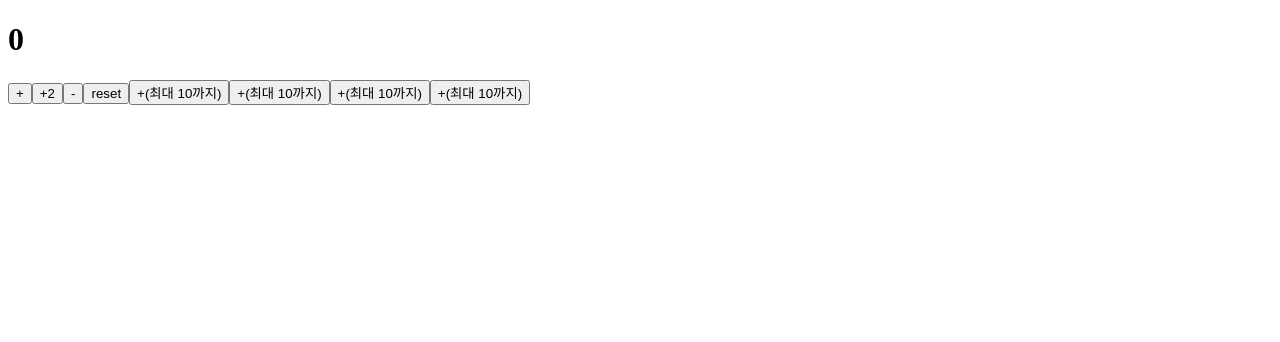
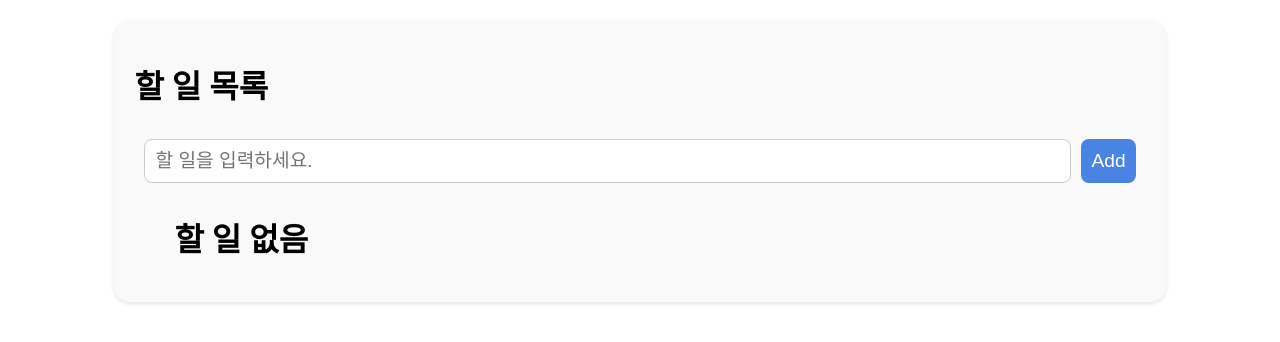
Before and after one commit to rlagydlf/Programming_3202, a React (Vite) app: page / in a window 1280 px wide. Shown: the top 342 px of the page. Built offline with nearby package versions, Linux system fonts and the light colour scheme.

Commit message:
TodoListApp show Todos

```diff
--- a/src/CounterApp.jsx
+++ b/src/CounterApp.jsx
@@ -1,21 +1,24 @@
 import { useState } from 'react'
-import reactLogo from './assets/react.svg'
-import viteLogo from './assets/vite.svg'
-import heroImg from './assets/hero.png'
+// import reactLogo from './assets/react.svg'
+// import viteLogo from './assets/vite.svg'
+// import heroImg from './assets/hero.png'
 // import './App.css'
 
 function CounterApp() {
-  // count: 이전 또는 현재 값. setCount(): count 값 변경 함수. 반드시 이걸 거쳐야 함
+
+  //count : 이전 또는 현재 값. setCount() : count 값을 변경하는 함수, 반드시 이걸 거쳐야 함
   const [count, setCount] = useState(0)
   function plusMax10() {
    setCount((count) => {
-      if (count < 10) {
-        return count + 1
-      }
-      return count
+    if (count +1 >= 10) return 10;
+        return count + 1;
     })
   }
 
+  //
+  {/*
+
+  */}
 
   return (
     <>
@@ -23,24 +26,33 @@ function CounterApp() {
       <button onClick={() => setCount((count) => count + 1)}>+</button>
       <button onClick={() => setCount((count) => count + 2)}>+2</button>
       <button onClick={() => setCount((count) => count - 1)}>-</button>
-      <button onClick={() => setCount(0)}>reset</button>
+
+      <button onClick={() => setCount((count) => Math.min(count + 1, 10))}>+(최대10까지)</button>
       <button onClick={() => setCount((count) => {
-        if (count < 10) {
-          return count + 1
+        if (count +1 >= 10) return 10;
+        return count + 1;
+      })
+      }>+(최대10까지)</button>
+      <button onClick={() => setCount(0)}>Reset</button>
+      <button onClick={() => setCount((count) => plusMax10())}>+(최대10까지)</button>
+      {/* <button onClick={() => setCount((count) => count +1 >= 10 ? 10 : count + 1)}>+(최대10까지)</button> */}
+
+      {/* <button onClick={setCount(0)}>Reset</button>
+      : onClick 이벤트 핸들러에 setCount(0) 함수를 직접 호출하는 것은 잘못된 방식입니다.
+      이렇게 하면 컴포넌트가 렌더링될 때마다 setCount(0)이 실행되어 count가 항상 0으로 초기화됩니다.
+      대신, onClick 이벤트 핸들러에 함수를 전달해야 합니다. 예를 들어, onClick={() => setCount(0)}와 같이 작성하면 버튼이 클릭될 때만 setCount(0)이 실행되어 count가 0으로 초기화됩10다.
+      */
       }
-        return count
-      })}>+(최대 10까지)</button>
-      <button onClick={() => setCount((count) => count < 10 ? count + 1 : count)}>+(최대 10까지)</button>
-      <button onClick={() => setCount((count) => Math.min(count + 1, 10))}>+(최대 10까지)</button>
-      <button onClick={() => plusMax10()}>+(최대 10까지)</button>
-      {/* {<button
+
+
+       {/* <button
           className="counter"
-        onClick={() => setCount((count) => count + 1)} // JS 함수호출X; 함수정의O
+          onClick={() => setCount((count) => count + 1)} // JS 함수 호출X; 함수정의O
         >
           Count is {count}
-      </button>} */}
+        </button> */}
     </>
   )
 }
 
-export default CounterApp
+export default CounterApp;
--- /dev/null
+++ b/src/TodoListApp.css
@@ -0,0 +1,68 @@
+.todo {
+    width: max(80%, 400px);; /*최소: 400px*/
+    margin: 20px auto; /*20px: 위아래 auto: 가운데 정렬*/
+    padding: 20px;
+    background-color: #f9f9f9;
+    border-radius: 16px;
+    box-shadow: 0 2px 4px rgb(0, 0, 0, 0.1);
+}
+
+.todo__form {
+    display: flex;
+    padding: 10px;
+    margin-bottom: 10px;
+}
+
+.todo__input {
+    padding: 10px;
+    font-size: 1.2em;
+    border: 1px solid #ccc;
+    border-radius: 8px;
+    margin-right: 10px;
+    flex: 1; /*flex 공간의 나머지 여백만큼 늘리자*/
+}
+
+.todo__button {
+    padding: 10px;
+    border: none;
+    border-radius: 8px;
+    cursor: pointer; /* 마우스 커서가 버튼 위에 있을 때 포인터로 변경 */
+    font-size: 1.2em;
+    color: white;
+}
+
+.todo__button--add {
+    background-color: #4984e4;
+}
+
+.todo__item {
+    display: flex;
+    align-items: center; /* 높이 가운데 정렬*/
+    justify-content: space-between;
+    padding: 10px;
+    border-bottom: 1px solid #eee;
+    gap: 10px; /*flex된 item 사이의 여백*/
+}
+
+.todo__check {
+    width: 20px;
+    height: 20px;
+    cursor: pointer;
+    accent-color: #999; /* 체크한 배경색: 눈에 안 띄게, 체크박스 색상 변경 */
+}
+
+.todo__label {
+    flex: 1; /*flex 공간의 나머지 여백만큼 늘리자*/
+    margin-left: 10px;
+    font-size: 1.2em;
+}
+.todo__button--edit,
+.todo__button--delete{
+    font-size: 0.8em;
+}
+.todo__item--complete .todo__label{
+    text-decoration : line-through;
+    color : #999
+}
+/* A > B : A바로 아래 자식 B
+A B : A 아래 자손 B  */
--- /dev/null
+++ b/src/TodoListApp.jsx
@@ -0,0 +1,40 @@
+import { useState } from 'react';
+import './TodoListApp.css';
+import Button from './components/Button.jsx';
+import Checkbox from './components/Checkbox.jsx';
+import TodoItemEmpty from './components/TodoItemEmpty.jsx';
+import TodoHeader from './components/TodoHeader.jsx';
+import TodoAdder from './components/TodoAdder.jsx';
+import TodoItem from './components/TodoItem.jsx';
+import TodoList from './components/TodoList.jsx';
+
+class Todo{
+  constructor(id, text, isCompleted){
+    this.id = id;
+    this.text = text;
+    this.isCompleted = isCompleted;
+
+  }
+}
+
+function TodoListApp() {
+  const [todos, setTodos] = useState([]);
+  function addTodo(text){
+    //이전 todos에 newTodo 만들어서 추가하자 -> 그것을 setTodos() 하자
+    setTodos((todos)=>[...todos,
+       new Todo(Date.now(),
+       text, false)]);
+
+
+  }
+  return (
+    <div className="todo">
+      <TodoHeader />
+      <TodoAdder addTodo={addTodo} />
+      <TodoList todos={todos} />
+    </div>
+  )
+}
+
+//자바스크립트에는 for가 있어서 for가 아닌 htmlFor를 사용한다.
+export default TodoListApp;
--- /dev/null
+++ b/src/components/Button.jsx
@@ -0,0 +1,13 @@
+function Button(props){
+    const {children, ...rest} = props;
+    return (
+        <button {...rest}>{children}</button>
+    )
+
+}
+export default Button;
+
+
+// props.className = "todo__button todo__button--add"
+// props.type = "submit"
+// props.children = "Add"
--- /dev/null
+++ b/src/components/Checkbox.jsx
@@ -0,0 +1,10 @@
+export default function Checkbox(props){
+    const {children, id, ...rest} = props;
+    return(
+        <>
+          <input {...rest} id={`chk-${id}`}/>
+        <label htmlFor={`chk-${id}`}className="todo__label">{children}</label>
+        </>
+
+    )
+}
--- /dev/null
+++ b/src/components/TodoAdder.jsx
@@ -0,0 +1,27 @@
+import { useState } from 'react';
+import Button from './Button.jsx';
+export default function TodoAdder({addTodo}){ //const props = {addTodo: addTodo}
+    const [inputTodo, setInputTodo] = useState('');
+    const handleSubmit = (event)=>{
+        event.preventDefault();
+        if(inputTodo.trim() === ''){ //입력값이 빈 문자열이거나 공백으로만 이루어진 경우
+            return; //아무것도 하지 않고 함수 종료
+        }
+        addTodo(inputTodo); //input에 있는 text를 value를 할일 내용으로
+        setInputTodo(''); // 입력 후 입력창 비우기
+
+    }
+
+    return(
+         <form className="todo__form" onSubmit={handleSubmit}>
+                <input
+                type="text"
+                className="todo__input"
+                placeholder="할 일을 입력하세요."
+                value = {inputTodo}
+                onChange = {(event)=> setInputTodo(event.target.value)}
+                />
+                <Button type="submit" className="todo__button todo__button--add">Add</Button>
+            </form>
+    )
+}
--- /dev/null
+++ b/src/components/TodoHeader.jsx
@@ -0,0 +1,7 @@
+export default function TodoHeader(){
+    return(
+        <header className="todo__header">
+            <h1 className="todo__title">할 일 목록</h1>
+        </header>
+    )
+}
--- /dev/null
+++ b/src/components/TodoItem.jsx
@@ -0,0 +1,13 @@
+import Button from './Button.jsx'
+import Checkbox from './Checkbox.jsx'
+export default function TodoItem({ todo }){
+    return(
+        <li className={`todo__item${todo.isCompleted ? " todo__item--completed" : ""}`}>
+        <Checkbox type="checkbox" className="todo__check" id={todo.id}>
+          {todo.text}
+        </Checkbox>
+        <Button className="todo__button todo__button--edit">✏️</Button>
+        <Button className="todo__button todo__button--delete">🗑️</Button>
+        </li>
+    )
+}
--- /dev/null
+++ b/src/components/TodoItemEmpty.jsx
@@ -0,0 +1,5 @@
+export default function TodoItemEmpty(){
+    return(
+        <h1 className = "todo__title">할 일 없음</h1>
+    )
+}
--- /dev/null
+++ b/src/components/TodoList.jsx
@@ -0,0 +1,13 @@
+import TodoItemEmpty from './TodoItemEmpty.jsx'
+import TodoItem from './TodoItem.jsx'
+
+
+export default function TodoList({ todos }){
+    return(
+    <ul className="todo__list">
+      {/* todos가 없으면, todoItemEmpty을 보여준다 */}
+      {todos.length == 0 && <TodoItemEmpty />}
+      {todos.length > 0 && todos.map((todo)=><TodoItem key={todo.id} todo={todo}/>)}
+    </ul>
+    )
+}
--- a/src/main.jsx
+++ b/src/main.jsx
@@ -1,10 +1,11 @@
 import { StrictMode } from 'react'
 import { createRoot } from 'react-dom/client'
 // import './index.css'
-import CounterApp from './CounterApp.jsx'
+// import CounterApp from './CounterApp.jsx'
+import TodoListApp from './TodoListApp.jsx'
 
 createRoot(document.getElementById('root')).render(
   <StrictMode>
-    <CounterApp />
+    <TodoListApp />
   </StrictMode>,
 )
```
Lines whose indentation alone changed are shown as unchanged.
